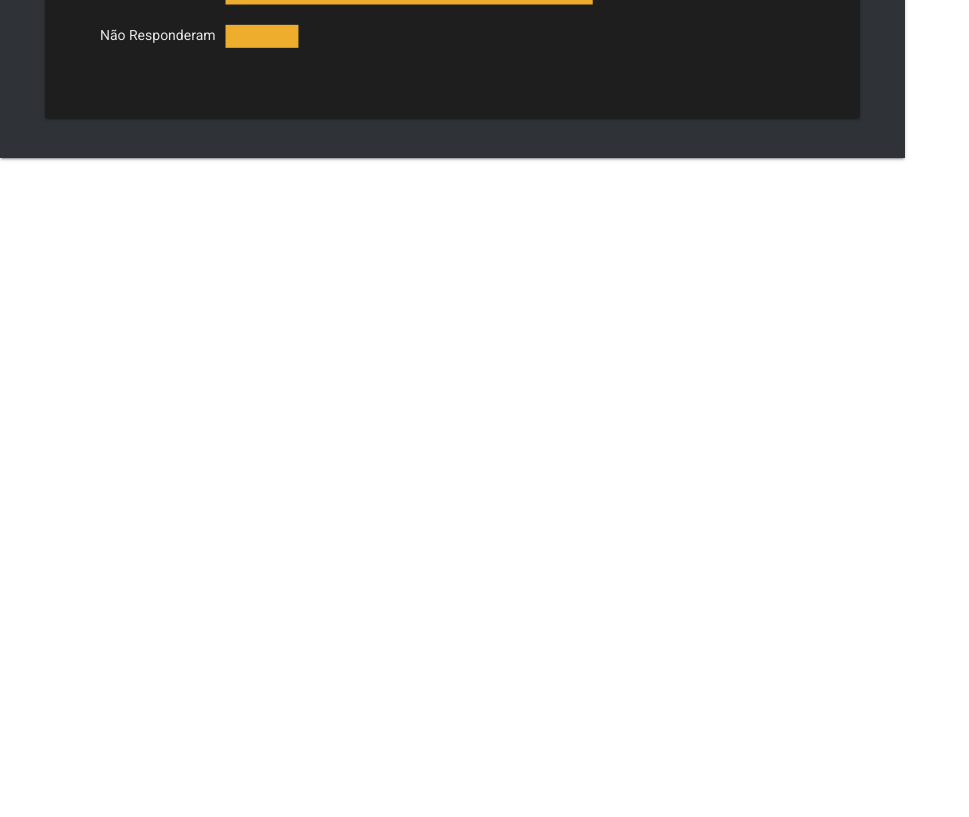
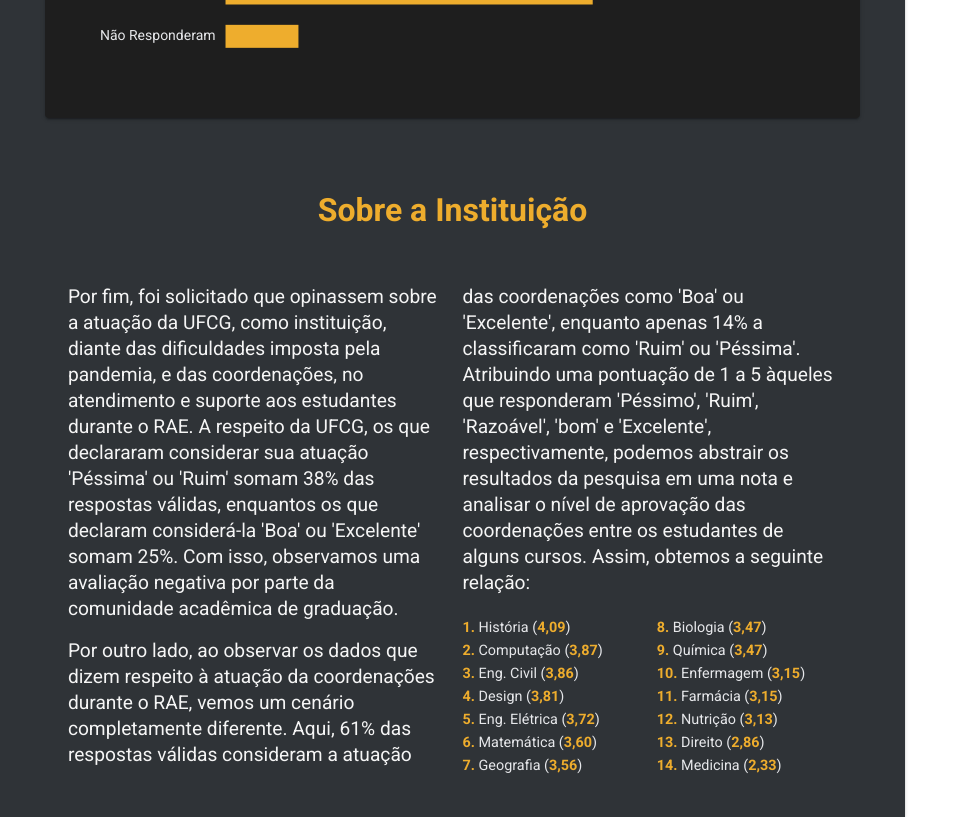
Before and after one commit to leleoveiga/datablo-vue, a Vue app: page / in a window 1280 px wide. Shown: the part 11040-11857 px from the top of the page, without its empty margins (0-969 px from the left). Before the commit the page ends 11198 px from the top, so only its background shows below. Built offline with nearby package versions, Linux system fonts and the light colour scheme.

Commit message:
add sobre a instituicao

```diff
--- a/src/components/Content.vue
+++ b/src/components/Content.vue
@@ -6,11 +6,15 @@
 		tile
 	>
 		<!-- Template dos textos
-		<strong class="mt-16" style="font-size: 2em"></strong>
+		<div class="d-flex flex-column align-center mt-1">
+			<strong class="mt-16" style="font-size: 2em"></strong>
 
-		<div class="textGraphs">
-			<p class="p1 grey--text text--lighten-4"></p>
+			<div class="textGraphs">
+				<p class="p1 grey--text text--lighten-4"></p>
+			</div>
 		</div>
+
+		Gráficos
 
 		<v-card class="mt-10" width="90%" dark>
 			<div
@@ -95,6 +99,7 @@
 		<ExigenciaProfessores />
 		<VolumeAtividades />
 		<JulgaVolumeAtividades />
+		<SobreInstituicao />
 	</v-card>
 </template>
 
@@ -115,10 +120,12 @@
 import AtendimentoProfessores from "./pages/SobreProfessores/AtendimentoProfessores";
 import VolumeAtividades from "./pages/SobreProfessores/VolumeAtividades";
 import JulgaVolumeAtividades from "./pages/SobreProfessores/JulgaVolumeAtividades";
+import SobreInstituicao from "./pages/SobreInstituicao/SobreInstituicao";
 
 export default {
 	name: "Content",
 	components: {
+		SobreInstituicao,
 		JulgaVolumeAtividades,
 		VolumeAtividades,
 		AtendimentoProfessores,
@@ -174,7 +181,7 @@
 	margin-top: 50px;
 	width: 85%;
 	max-height: 520px;
-	-webkit-column-count: 2;
+	/* -webkit-column-count: 2; */
 	column-count: 2;
 	grid-column-gap: 20px;
 	-webkit-column-gap: 20px;
@@ -182,6 +189,16 @@
 	font-size: 1.2rem;
 	line-height: 26px;
 }
+
+.avaliacao_cursos {
+	color: #e6e7ea !important;
+	font-size: 0.9rem;
+	font-family: "Roboto", sans-serif;
+	color: var(--text-color);
+	line-height: 23px;
+	column-count: 2;
+}
+
 strong {
 	color: #eead2d;
 }
--- /dev/null
+++ b/src/components/pages/SobreInstituicao/SobreInstituicao.vue
@@ -0,0 +1,54 @@
+<template>
+	<div class="d-flex flex-column align-center mt-1">
+		<strong class="mt-16" style="font-size: 2em">Sobre a Instituição</strong>
+
+		<div class="textGraphs">
+			<p class="p1 grey--text text--lighten-4">
+				Por fim, foi solicitado que opinassem sobre a atuação da UFCG, como
+				instituição, diante das dificuldades imposta pela pandemia, e das
+				coordenações, no atendimento e suporte aos estudantes durante o RAE. A
+				respeito da UFCG, os que declararam considerar sua atuação 'Péssima' ou
+				'Ruim' somam 38% das respostas válidas, enquantos os que declaram
+				considerá-la 'Boa' ou 'Excelente' somam 25%. Com isso, observamos uma
+				avaliação negativa por parte da comunidade acadêmica de graduação.
+			</p>
+			<p class="p1 grey--text text--lighten-4">
+				Por outro lado, ao observar os dados que dizem respeito à atuação da
+				coordenações durante o RAE, vemos um cenário completamente diferente.
+				Aqui, 61% das respostas válidas consideram a atuação das coordenações
+				como 'Boa' ou 'Excelente', enquanto apenas 14% a classificaram como
+				'Ruim' ou 'Péssima'. Atribuindo uma pontuação de 1 a 5 àqueles que
+				responderam 'Péssimo', 'Ruim', 'Razoável', 'bom' e 'Excelente',
+				respectivamente, podemos abstrair os resultados da pesquisa em uma nota
+				e analisar o nível de aprovação das coordenações entre os estudantes de
+				alguns cursos. Assim, obtemos a seguinte relação:
+			</p>
+			<div class="avaliacao_cursos mt-5">
+				<p>
+					<strong>1.</strong> História (<strong>4,09</strong>)<br /><strong
+						>2.</strong
+					>
+					Computação (<strong>3,87</strong>)<br /><strong>3.</strong> Eng. Civil
+					(<strong>3,86</strong>)<br /><strong>4.</strong> Design
+					(<strong>3,81</strong>)<br /><strong>5.</strong> Eng. Elétrica
+					(<strong>3,72</strong>)<br /><strong>6.</strong> Matemática
+					(<strong>3,60</strong>)<br /><strong>7.</strong> Geografia
+					(<strong>3,56</strong>)<br /><strong>8.</strong> Biologia
+					(<strong>3,47</strong>)<br /><strong>9.</strong> Química
+					(<strong>3,47</strong>)<br /><strong>10.</strong> Enfermagem
+					(<strong>3,15</strong>)<br /><strong>11.</strong> Farmácia
+					(<strong>3,15</strong>)<br /><strong>12.</strong> Nutrição
+					(<strong>3,13</strong>)<br /><strong>13.</strong> Direito
+					(<strong>2,86</strong>)<br /><strong>14.</strong> Medicina
+					(<strong>2,33</strong>)<br />
+				</p>
+			</div>
+		</div>
+	</div>
+</template>
+
+<script>
+export default {};
+</script>
+
+<style></style>
```
